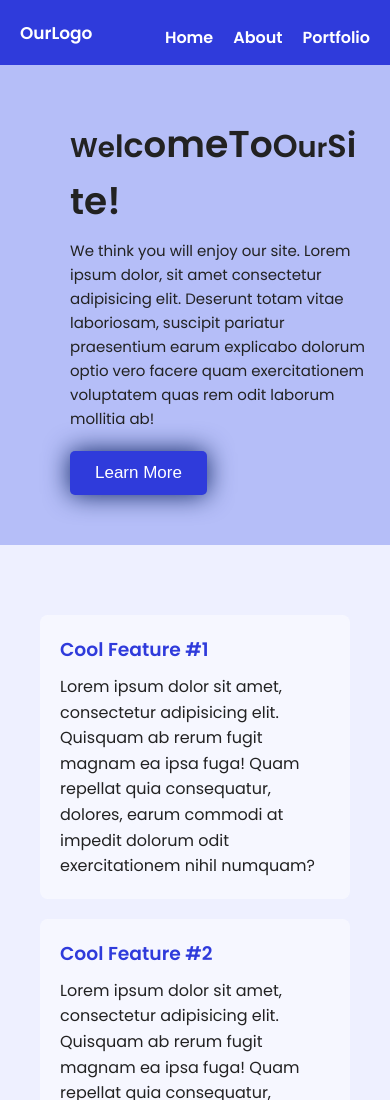
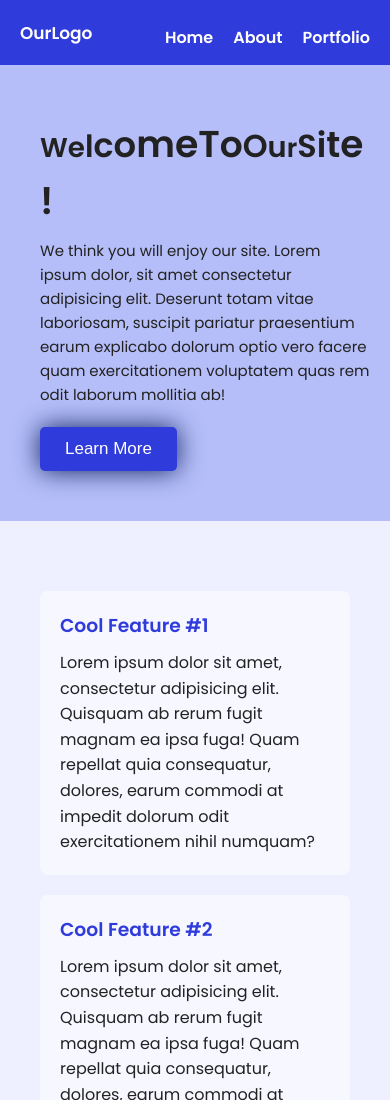
Before and after one commit to michealaniche77-sudo/grid2, a plain HTML site: page index.html in a window 390 px wide. Shown: the top 1100 px of the page. Drawn offline with Linux system fonts and the light colour scheme.

Commit message:
Update style1.css

```diff
--- a/css/style1.css
+++ b/css/style1.css
@@ -171,7 +171,7 @@ footer {
 
   .hero {
     padding: 50px 20px;
-    padding-left: 70px;
+    padding-left: 40px;
   }
 
   .hero h1 {
```
